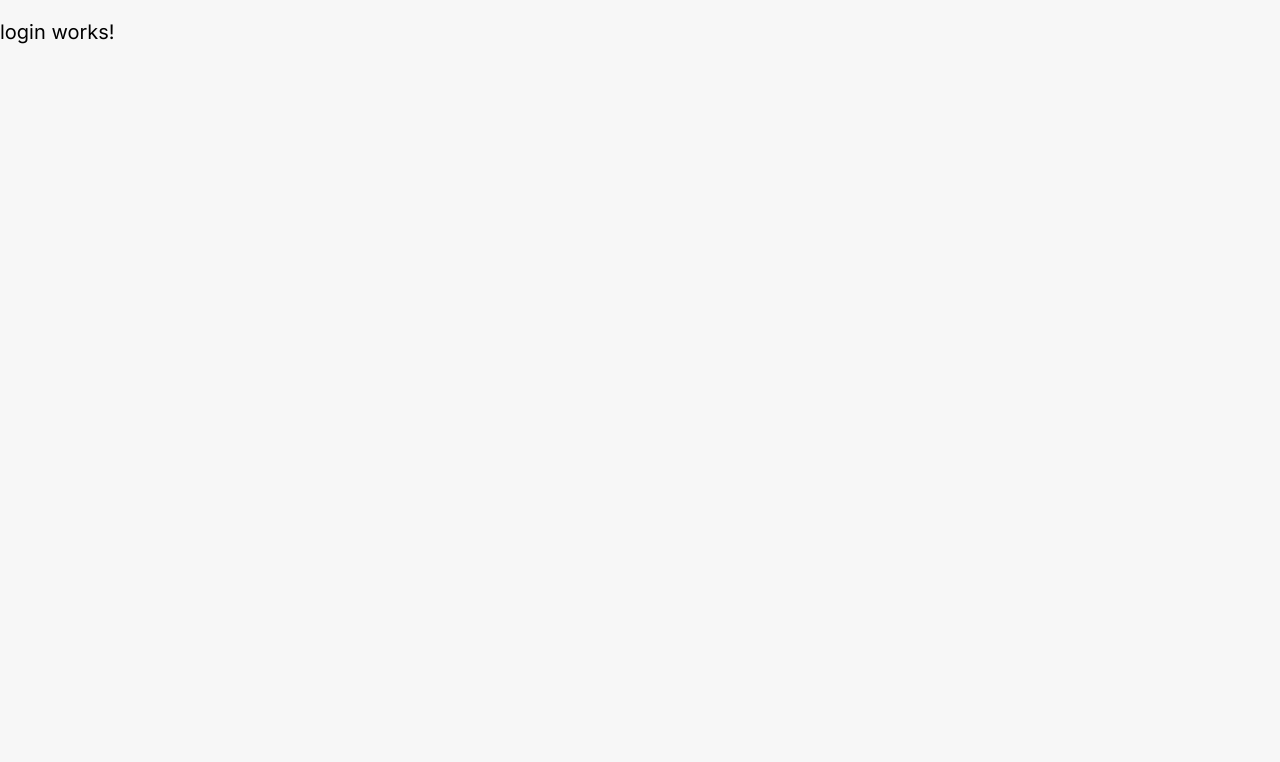
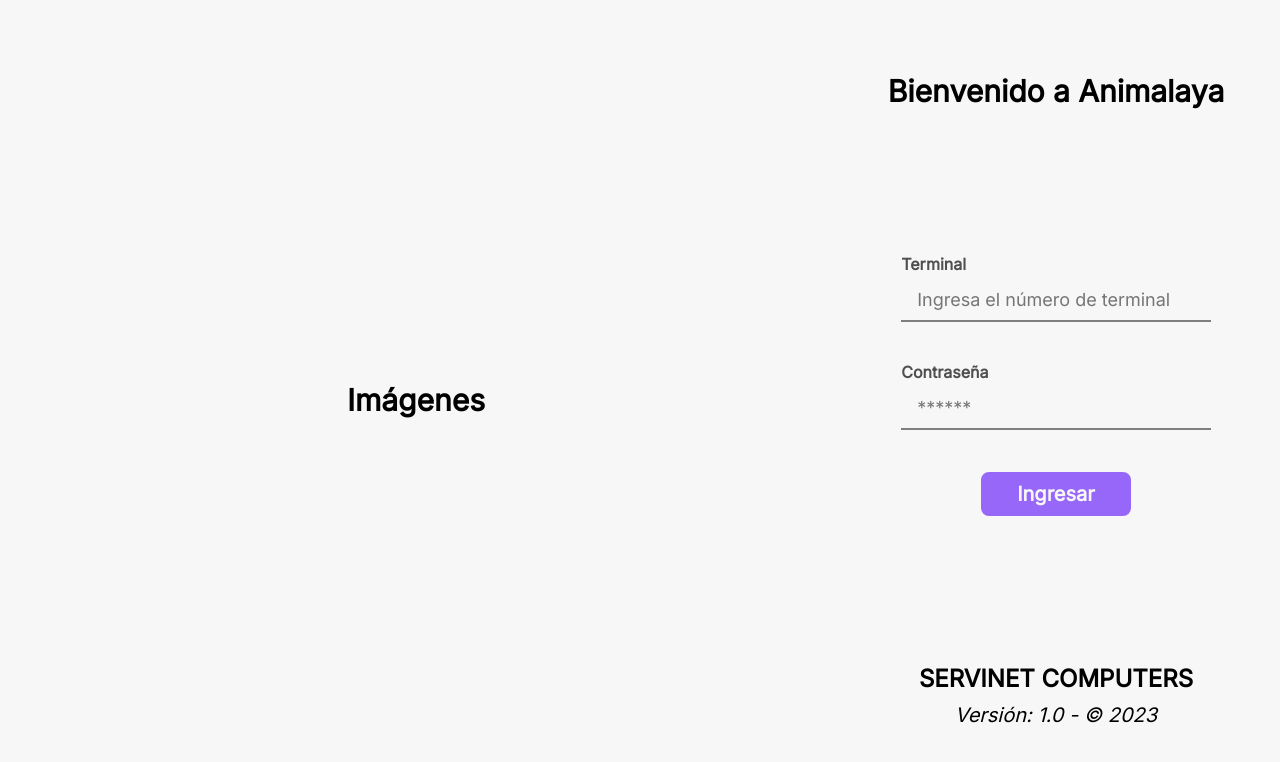
Before and after one commit to AlbenBustamante/servinet-computers-front, an Angular app: page /portal in a window 1280 px wide. Shown: the top 762 px of the page. Built offline with nearby package versions, Linux system fonts and the light colour scheme.

Commit message:
add: temporary design for the form and images

```diff
--- /dev/null
+++ b/src/app/modules/portal/components/login-form/login-form.component.css
@@ -0,0 +1,58 @@
+form {
+  width: 70%;
+  margin: auto;
+}
+
+fieldset {
+  display: flex;
+  flex-direction: column;
+  gap: 2rem;
+  border: 0;
+  padding: 0;
+}
+
+label {
+  display: block;
+  color: var(--label-color);
+  font-size: 0.8rem;
+  margin-bottom: 0.25rem;
+  font-weight: 600;
+}
+
+input {
+  font-size: 0.9rem;
+  background-color: var(--background-color);
+  color: var(--input-color);
+  border: none;
+  border-bottom: 2px solid var(--light-gray-color);
+  width: 100%;
+}
+
+button {
+  background-color: var(--primary-color);
+  color: var(--background-color);
+  width: 50%;
+  font-weight: 600;
+  font-size: 1rem;
+  border: 2px solid;
+  border-radius: 0.5rem;
+  display: block;
+  margin: auto;
+}
+
+input,
+button {
+  font-family: inherit;
+  padding: 0.5rem 0.8rem;
+}
+
+button:hover {
+  cursor: pointer;
+  background-color: var(--darker-primary-color);
+}
+
+input:focus,
+input:valid {
+  outline: none;
+  border-color: var(--primary-color);
+}
--- /dev/null
+++ b/src/app/modules/portal/components/login-form/login-form.component.html
@@ -0,0 +1,18 @@
+<form>
+  <fieldset>
+    <div>
+      <label for="terminal">Terminal</label>
+      <input
+        type="text"
+        id="terminal"
+        placeholder="Ingresa el número de terminal"
+        required
+      />
+    </div>
+    <div>
+      <label for="password">Contraseña</label>
+      <input type="password" id="password" placeholder="******" required />
+    </div>
+    <button type="submit">Ingresar</button>
+  </fieldset>
+</form>
--- a/src/app/modules/portal/pages/login/login.component.css
+++ b/src/app/modules/portal/pages/login/login.component.css
@@ -0,0 +1,32 @@
+main {
+  display: flex;
+  align-items: center;
+  height: 100vh;
+}
+
+h2 {
+  text-align: center;
+  margin: 0;
+}
+
+#images {
+  width: 65%;
+}
+
+#form {
+  width: 35%;
+  height: 100%;
+  display: flex;
+  flex-direction: column;
+  justify-content: space-around;
+}
+
+footer {
+  text-align: center;
+}
+
+footer h2 {
+  margin: 0 0 0.5rem 0;
+  text-transform: uppercase;
+  font-size: 1.2rem;
+}
--- a/src/app/modules/portal/pages/login/login.component.html
+++ b/src/app/modules/portal/pages/login/login.component.html
@@ -1 +1,13 @@
-<p>login works!</p>
+<main>
+  <section role="region" id="images">
+    <h2>Imágenes</h2>
+  </section>
+  <section role="region" id="form">
+    <h2>Bienvenido a Animalaya</h2>
+    <app-login-form></app-login-form>
+    <footer>
+      <h2>Servinet Computers</h2>
+      <address>Versión: 1.0 - &copy; 2023</address>
+    </footer>
+  </section>
+</main>
--- a/src/app/modules/portal/portal.module.ts
+++ b/src/app/modules/portal/portal.module.ts
@@ -4,9 +4,10 @@
 import { PortalRoutingModule } from './portal-routing.module';
 import { LoginComponent } from './pages/login/login.component';
 import { SharedModule } from '../shared/shared.module';
+import { LoginFormComponent } from './components/login-form/login-form.component';
 
 @NgModule({
-  declarations: [LoginComponent],
+  declarations: [LoginComponent, LoginFormComponent],
   imports: [CommonModule, PortalRoutingModule, SharedModule],
 })
 export class PortalModule {}
```
Also changed, not shown: src/app/modules/portal/components/login-form/login-form.component.ts (added, +10 -0 lines), src/assets/images/img2.jpg (added), 1 other file (tests, documents, lock files or other folders).
